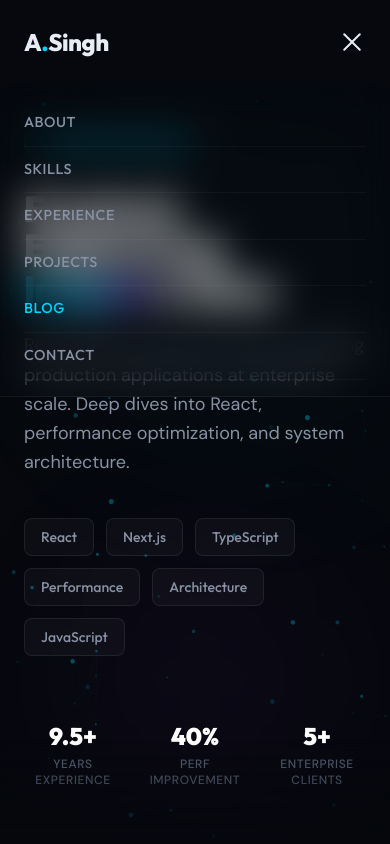
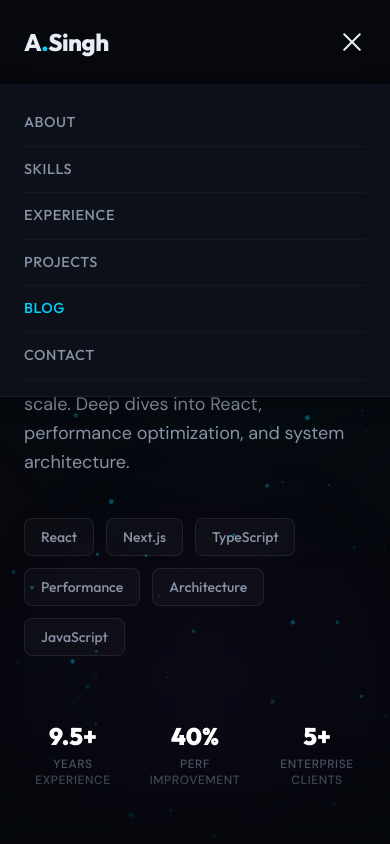
Before and after one commit to anup0022/anup-portfolio-next, a Next.js app: page /blog in a window 390 px wide. Both pictures are taken after a click on the button "Toggle navigation menu". Shown: the top 844 px of the page. Built offline with nearby package versions, Linux system fonts and the light colour scheme.

Commit message:
Fix blog nav transparency: use solid background on inner pages

```diff
--- a/components/BlogNav.tsx
+++ b/components/BlogNav.tsx
@@ -47,7 +47,7 @@ export default function BlogNav() {
     <header
       className={`fixed top-0 left-0 right-0 z-[1000] transition-[padding,background-color,border-color] duration-500 ease-[cubic-bezier(0.23,1,0.32,1)] ${
         scrolled
-          ? "py-3 bg-[#06080d]/85 backdrop-blur-[20px] border-b border-white/[0.06]"
+          ? "py-3 bg-[#06080d] border-b border-white/[0.06] shadow-[0_2px_20px_rgba(0,0,0,0.3)]"
           : "py-5 bg-[#06080d]"
       }`}
     >
@@ -121,7 +121,7 @@ export default function BlogNav() {
 
       {/* Mobile Menu */}
       <div
-        className={`md:hidden absolute top-full left-0 right-0 bg-[#0c1019]/98 backdrop-blur-[20px] border-b border-white/[0.06] transition-[max-height,opacity] duration-[400ms] ease-[cubic-bezier(0.23,1,0.32,1)] overflow-hidden ${
+        className={`md:hidden absolute top-full left-0 right-0 bg-[#0c1019] border-b border-white/[0.06] shadow-[0_4px_20px_rgba(0,0,0,0.4)] transition-[max-height,opacity] duration-[400ms] ease-[cubic-bezier(0.23,1,0.32,1)] overflow-hidden ${
           mobileOpen ? "max-h-[400px] opacity-100 pointer-events-auto" : "max-h-0 opacity-0 pointer-events-none"
         }`}
       >
```
